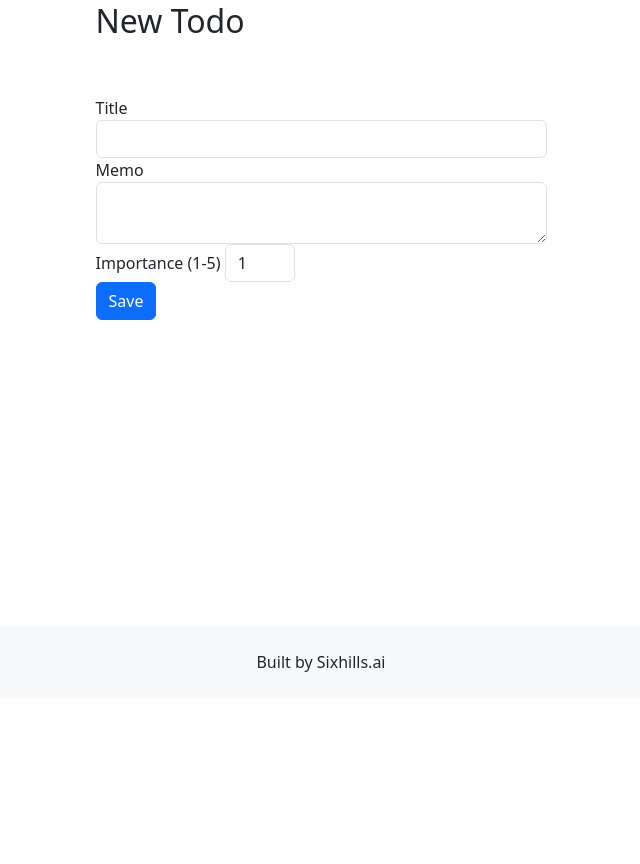
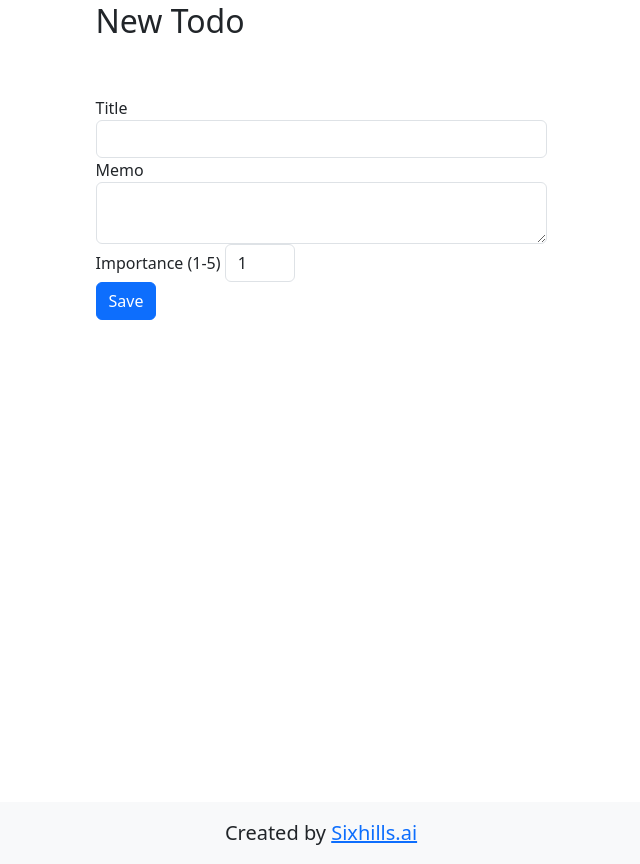
Before and after one commit to TimothyJNeale/todowoo-project, a Django app: page /create/ in a window 1280 px wide. Shown: the part 102-966 px from the top of the page, without its empty margins (319-959 px from the left). Before the commit the page ends 774 px from the top, so only its background shows below. Run offline with Django 5.2, Linux system fonts and the light colour scheme; the visitor is signed in with stand-in values (Sample User, id 1).

Commit message:
Changfed bottom bar and added minimum height to page

```diff
--- a/todo/templates/todo/base.html
+++ b/todo/templates/todo/base.html
@@ -58,17 +58,17 @@
         </div>
         </nav>
 
-        <div class="container">
+        <div class="container min-vh-100">
             {% block content %}
             {% endblock %}
         </div>
 
-                <nav class="navbar navbar-light bg-light fixed-bottom d-none d-md-flex justify-content-center">
-                        <span class="d-flex align-items-center" >
-                            Built by&nbsp;
-                            <a class="nav-link p-0 d-inline" href="https://sixhills.ai" target="_blank" rel="noopener" style="line-height: 56px;">Sixhills.ai</a>
-                        </span>
-                </nav>
+        <footer class="bg-light">
+            <div class="container text-center">
+                <p class="mb-0 py-3 fs-5">Created by <a href="https://digitshack.com" class="fst-bold" rel="noopener" target="_blank">Sixhills.ai</a></p>
+            </div>
+        </footer>
+
 
         <script src="https://code.jquery.com/jquery-3.7.1.min.js"></script>
         <script src="https://cdn.jsdelivr.net/npm/@popperjs/core@2.11.8/dist/umd/popper.min.js" integrity="sha384-I7E8VVD/ismYTF4hNIPjVp/Zjvgyol6VFvRkX/vR+Vc4jQkC+hVqc2pM8ODewa9r" crossorigin="anonymous"></script>
```
